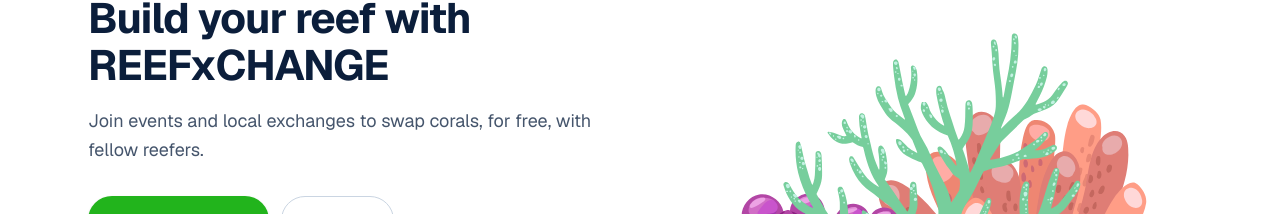
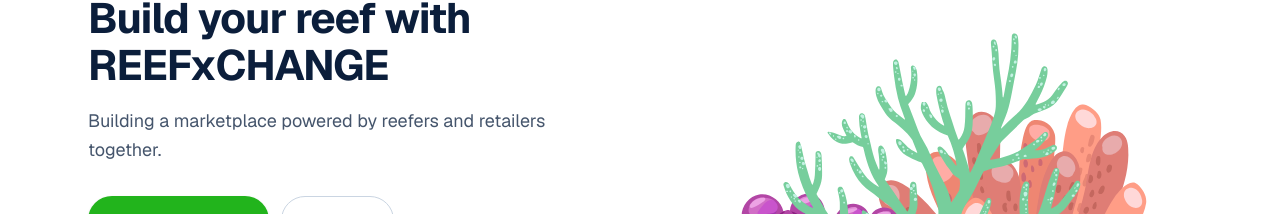
Before and after one commit to tyfairclough/frag-exchange, a Next.js app: page / in a window 1280 px wide. Shown: the part 192-406 px from the top of the page. Built offline with nearby package versions, Linux system fonts and the light colour scheme; no server answers; the database is empty.

Commit message:
update homepage hero messaging
Refresh the marketing hero copy to reflect the broader marketplace direction across reefers and retailers.

Made-with: Cursor

```diff
--- a/src/components/marketing/public-homepage.tsx
+++ b/src/components/marketing/public-homepage.tsx
@@ -69,7 +69,7 @@ export function PublicHomepage({ listings }: { listings: ListingRow[] }) {
             Build your reef with REEFxCHANGE
           </h1>
           <p className="mt-4 max-w-xl text-base leading-relaxed text-slate-600 sm:text-lg">
-            Join events and local exchanges to swap corals, for free, with fellow reefers.
+            Building a marketplace powered by reefers and retailers together.
           </p>
           <div className="mt-8 flex flex-col gap-3 sm:flex-row sm:flex-wrap">
             <AppLink
```
